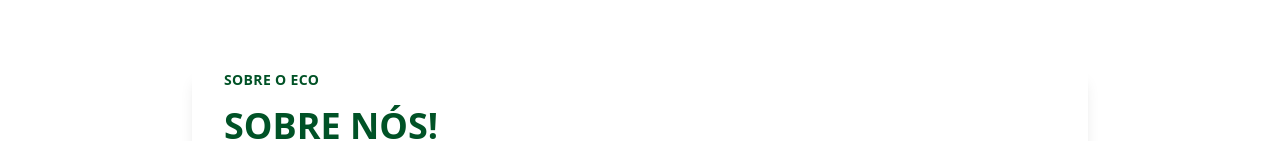
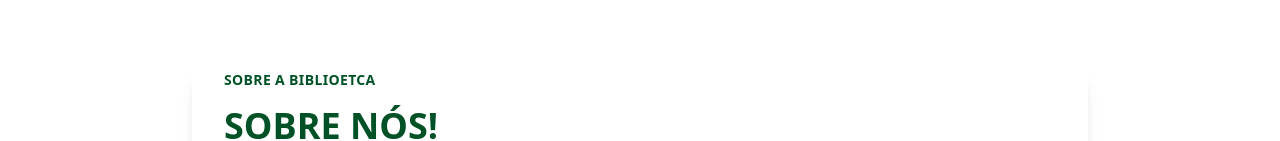
Before and after one commit to isaacfelipe1/bmd, a Next.js app: page / in a window 1280 px wide. Shown: the part 660-801 px from the top of the page. Built offline with nearby package versions, Linux system fonts and the light colour scheme.

Commit message:
feat: reajuste

```diff
--- a/src/app/components/aboutSection.tsx
+++ b/src/app/components/aboutSection.tsx
@@ -15,7 +15,7 @@ const AboutSection: React.FC<AboutSectionProps> = ({
     <section className="relative py-12" style={{ marginTop: '50px' }}>
       <div className="container mx-auto px-4 lg:px-8 lg:max-w-4xl shadow-lg rounded-lg backdrop-blur-md bg-transparent">
         <h3 className="text-[#005226] text-sm uppercase font-bold tracking-wide mb-4">
-          SOBRE O ECO
+          SOBRE a biblioetca
         </h3>
         <h2 className="text-[#005226] text-3xl lg:text-4xl font-bold mb-6">
           {aboutTitle}
```
